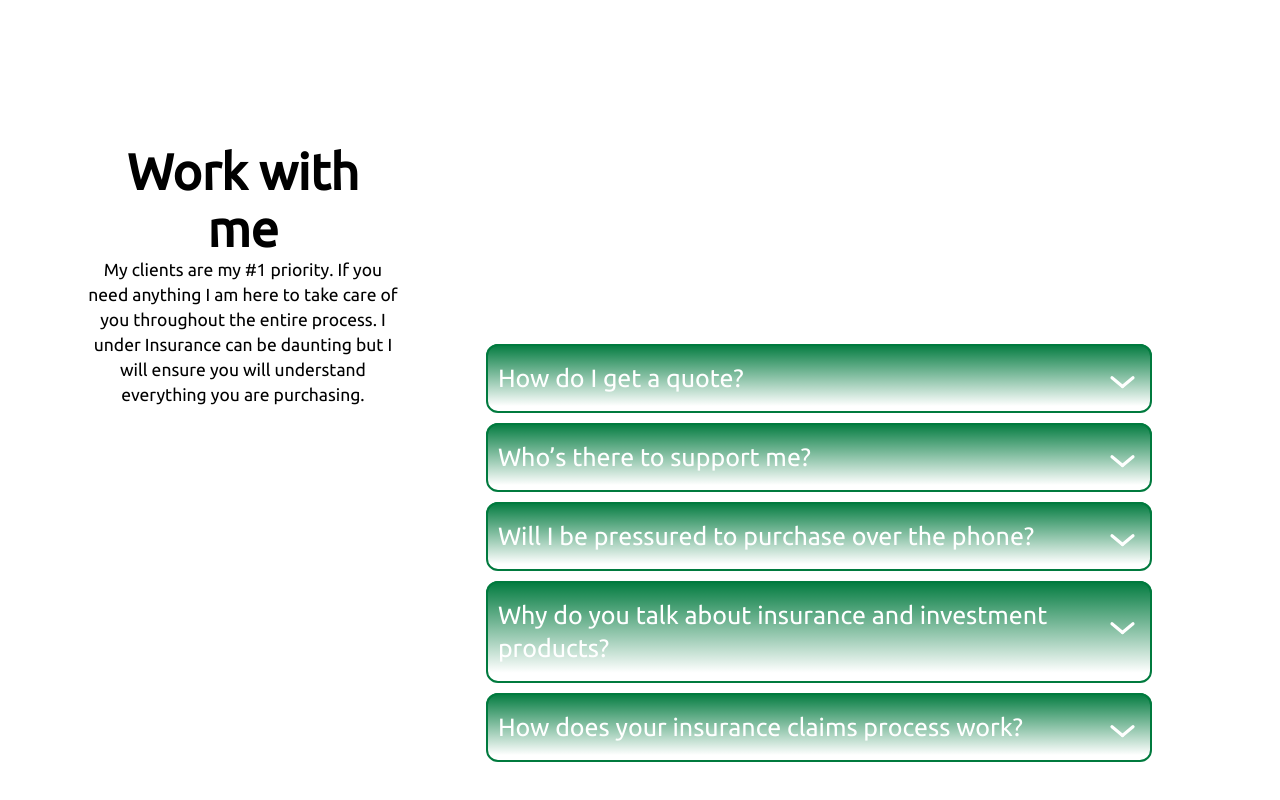
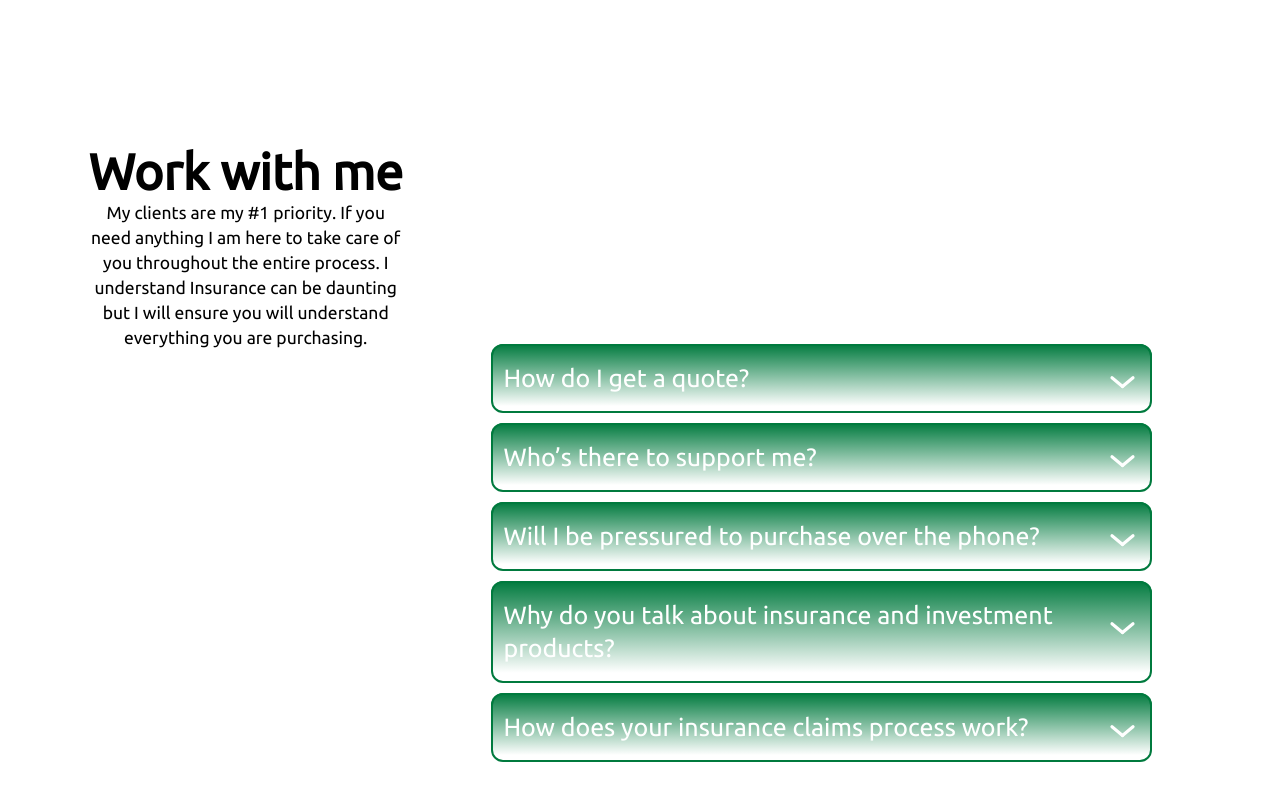
Before and after one commit to dcrame2/insurance-agent, a React (Create React App) app: page / in a window 1280 px wide. Shown: the part 1555-2355 px from the top of the page. Built offline with nearby package versions, Linux system fonts and the light colour scheme.

Commit message:
copy change

```diff
--- a/src/components/FaqModule.jsx
+++ b/src/components/FaqModule.jsx
@@ -114,8 +114,8 @@ export default function FaqModule({ data }) {
         <h2>Work with me</h2>
         <p>
           My clients are my #1 priority. If you need anything I am here to take
-          care of you throughout the entire process. I under Insurance can be
-          daunting but I will ensure you will understand everything you are
+          care of you throughout the entire process. I understand Insurance can
+          be daunting but I will ensure you will understand everything you are
           purchasing.
         </p>
       </div>
```
